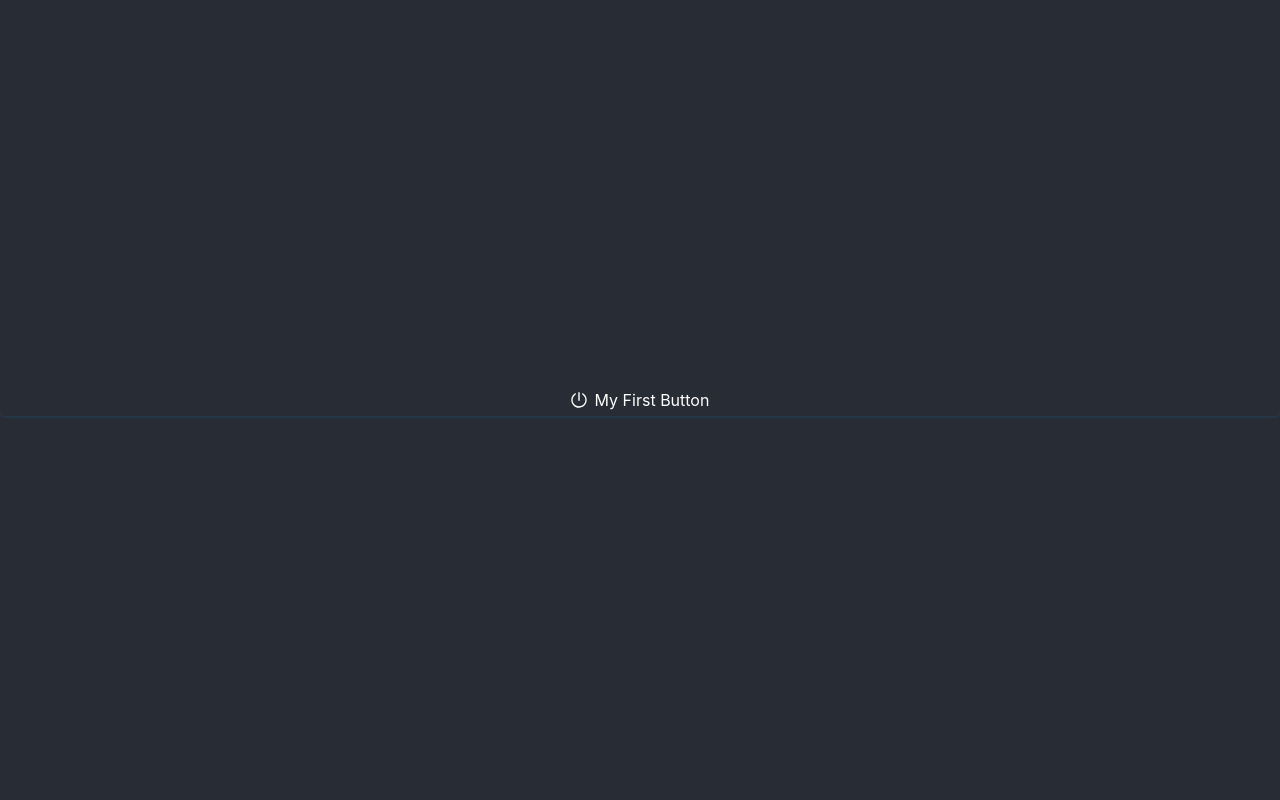
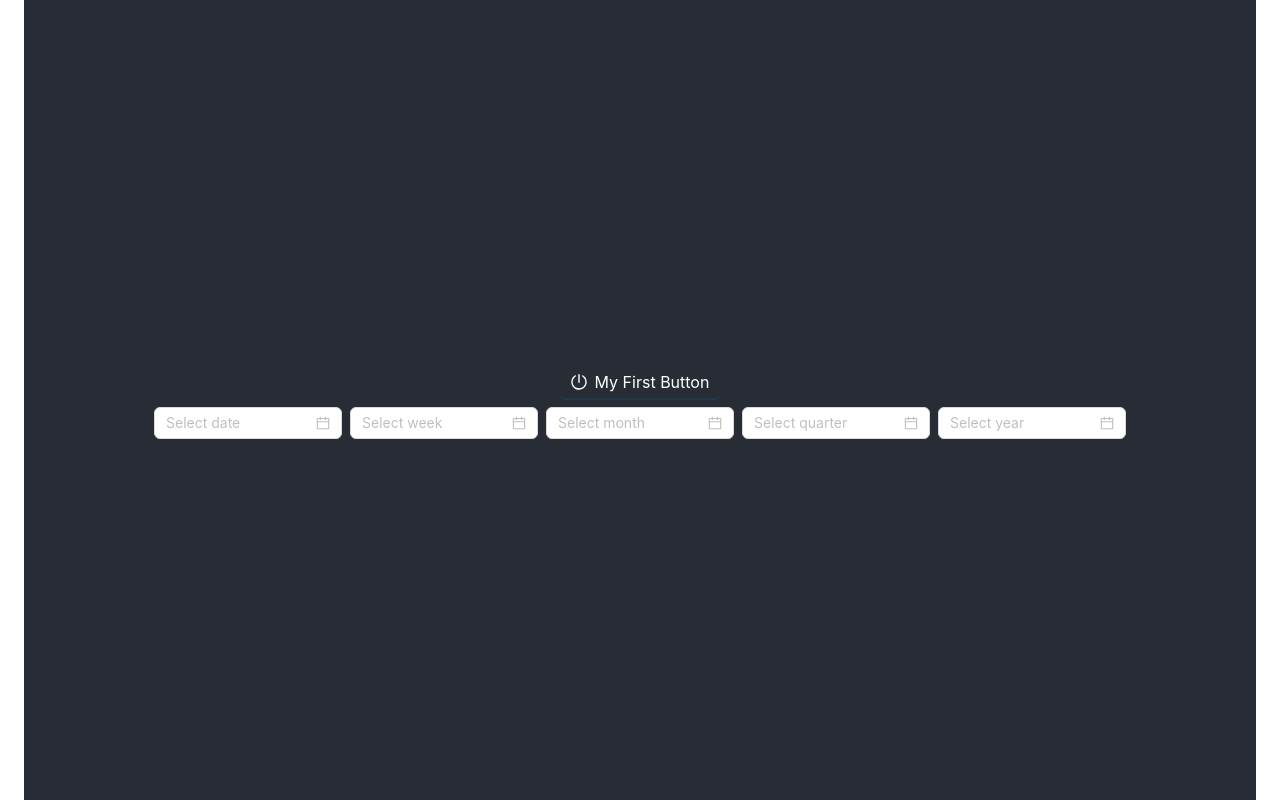
Before and after one commit to Arman170616/ANT-Design-with-React, a React (Create React App) app: page / in a window 1280 px wide. Built offline with nearby package versions, Linux system fonts and the light colour scheme.

Commit message:
datepicker

```diff
--- a/src/App.js
+++ b/src/App.js
@@ -1,4 +1,4 @@
-import {  Button } from 'antd';
+import {  Button, Space, DatePicker } from 'antd';
 import './App.css';
 import React from 'react';
 import { PoweroffOutlined } from '@ant-design/icons';
@@ -14,18 +14,26 @@ function App() {
     }, 3000);
   }
   return (
-    <div className="App">
+    <div className="App" style={{ padding: '0 24px' }}>
       <header className="App-header">
 
       <Button
       type="primary"
-      block
+
       loading={loading}
       icon={<PoweroffOutlined />}
       className='my-button'
 
       onClick={onButtonClick}
       >My First Button</Button>
+      <Space>
+        <DatePicker />
+        <DatePicker picker="week" />
+        <DatePicker picker="month" />
+        <DatePicker picker="quarter" />
+        <DatePicker picker="year" />
+
+      </Space>
 
       </header>
     </div>
```
